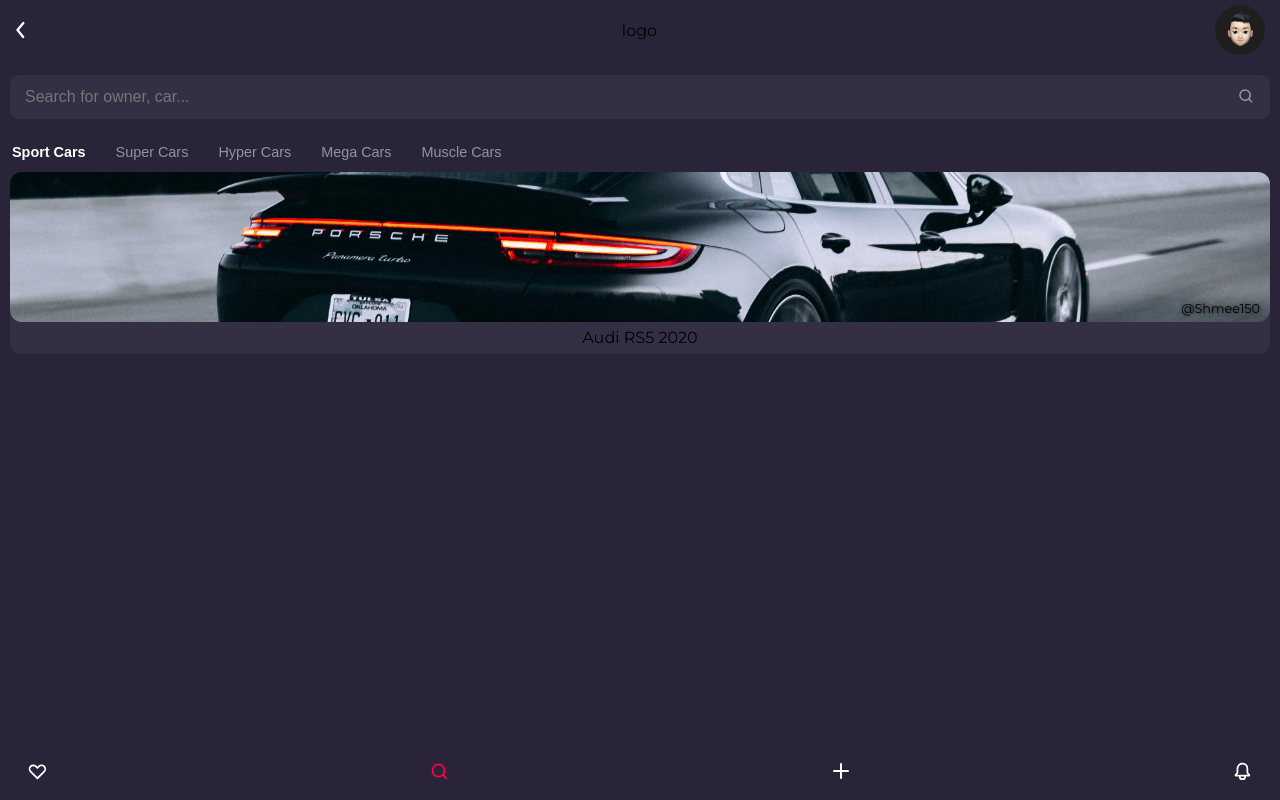
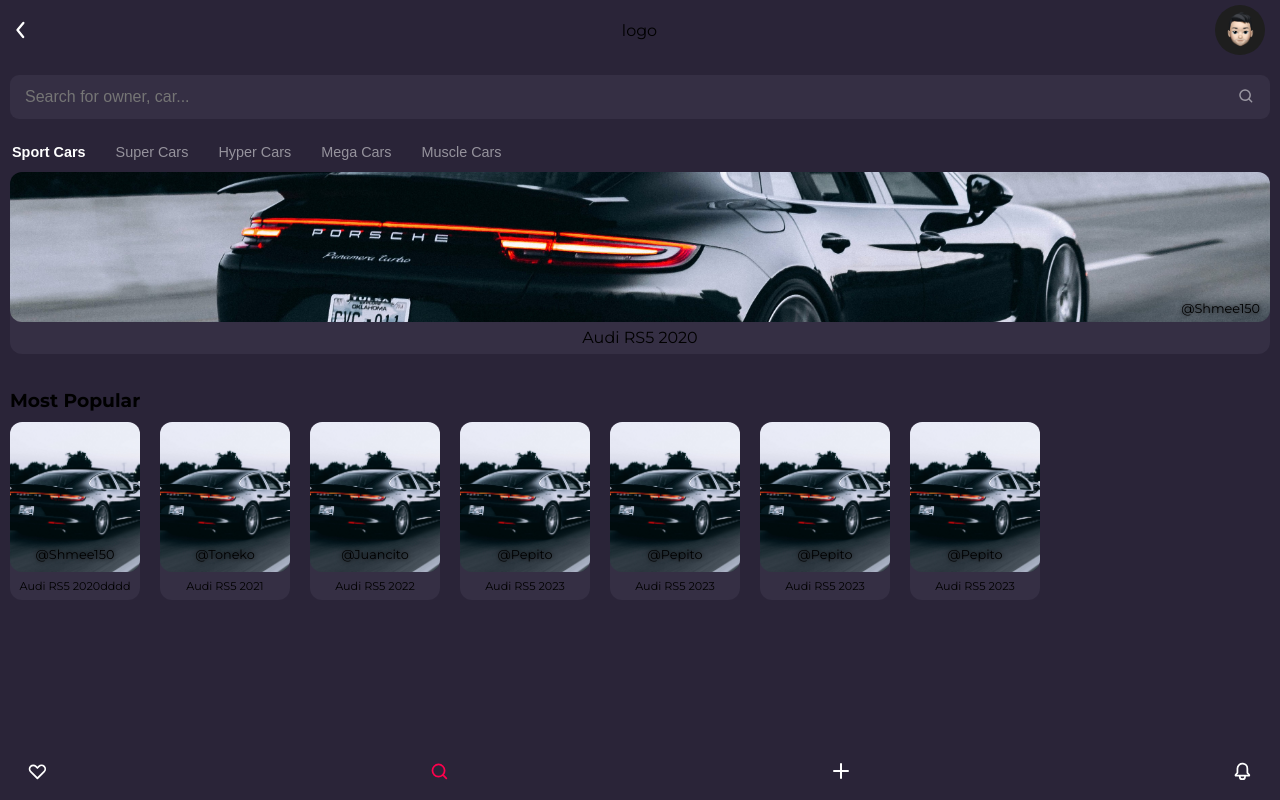
Before and after one commit to mocca-dev/car-collections, a Next.js app: page / in a window 1280 px wide. Built offline with nearby package versions, Linux system fonts and the light colour scheme.

Commit message:
Section and small pic components addition

```diff
--- /dev/null
+++ b/components/section/index.js
@@ -0,0 +1,12 @@
+import SmallPicCarousel from '../small-pic-carousel';
+
+const Section = () => {
+  return (
+    <div>
+      <h3>Most Popular</h3>
+      <SmallPicCarousel />
+    </div>
+  );
+};
+
+export default Section;
--- /dev/null
+++ b/components/small-pic-carousel/index.js
@@ -0,0 +1,34 @@
+import Image from 'next/image';
+import styles from './small-pic-carousel.module.css';
+
+import carImage from '../../public/images/cars/car1.jpg';
+import { useState } from 'react';
+
+const SmallPicCarousel = () => {
+  const [list, setList] = useState([
+    { description: 'Audi RS5 2020dddd', userName: 'Shmee150' },
+    { description: 'Audi RS5 2021', userName: 'Toneko' },
+    { description: 'Audi RS5 2022', userName: 'Juancito' },
+    { description: 'Audi RS5 2023', userName: 'Pepito' },
+    { description: 'Audi RS5 2023', userName: 'Pepito' },
+    { description: 'Audi RS5 2023', userName: 'Pepito' },
+    { description: 'Audi RS5 2023', userName: 'Pepito' },
+  ]);
+  return (
+    <div className={styles.container}>
+      {list.map((car) => {
+        return (
+          <span className={styles.itemContainer} key={car.description}>
+            <div className={styles.imageContainer}>
+              <Image className={styles.pic} src={carImage} alt="car image" />
+              <div className={styles.userName}>@{car.userName}</div>
+            </div>
+            <div className={styles.backPannel}>{car.description}</div>
+          </span>
+        );
+      })}
+    </div>
+  );
+};
+
+export default SmallPicCarousel;
--- /dev/null
+++ b/components/small-pic-carousel/small-pic-carousel.module.css
@@ -0,0 +1,53 @@
+.container {
+  display: flex;
+  overflow-x: scroll;
+  overflow-y: hidden;
+  white-space: nowrap;
+  -ms-overflow-style: none;
+  scrollbar-width: none;
+  margin-bottom: 35px;
+  margin-top: 10px;
+}
+
+.container::-webkit-scrollbar {
+  display: none;
+}
+
+.itemContainer {
+  position: relative;
+  max-width: 130px;
+  min-width: 130px;
+  margin-right: 20px;
+}
+
+.backPannel {
+  margin-top: -32px;
+  height: 60px;
+  background-color: var(--item-bg-color);
+  border-radius: var(--border-radius);
+  display: flex;
+  justify-content: center;
+  align-items: flex-end;
+  padding-bottom: 7px;
+  font-size: 0.7rem;
+}
+
+.imageContainer {
+  position: relative;
+  display: flex;
+  justify-content: center;
+}
+
+.pic {
+  width: 100%;
+  height: 150px;
+  object-fit: cover;
+  border-radius: var(--border-radius);
+}
+
+.userName {
+  position: absolute;
+  font-size: 0.8rem;
+  bottom: 10px;
+  text-shadow: 0px 0px 5px black;
+}
--- a/pages/index.js
+++ b/pages/index.js
@@ -5,6 +5,7 @@
 // import styles from '../styles/Home.module.css';
 import Layout from '../components/layout';
 import SearchBox from '../components/searchbox';
+import Section from '../components/section';
 import TextCarousel from '../components/text-carrousel';
 
 const inter = Inter({ subsets: ['latin'] });
@@ -15,6 +16,7 @@
       <SearchBox />
       <TextCarousel />
       <BigPicCarousel />
+      <Section />
     </Layout>
   );
 }
```
